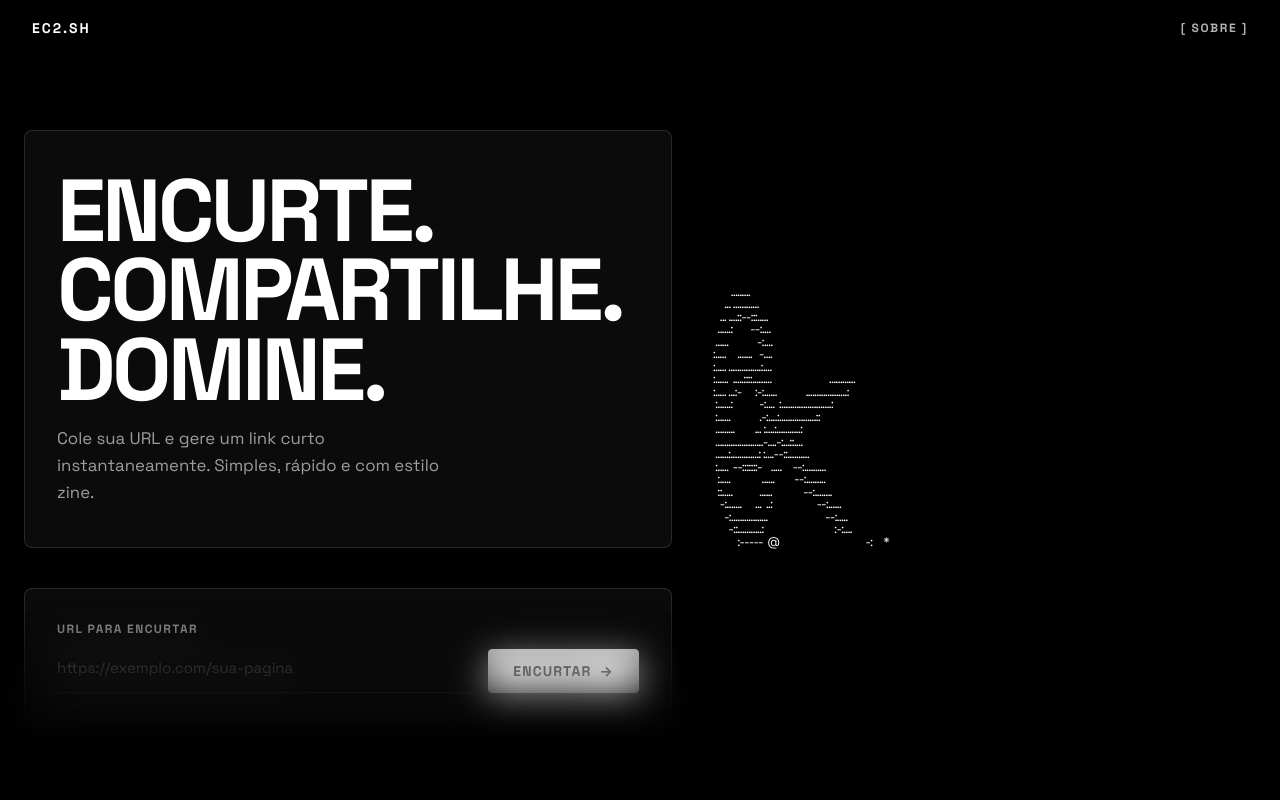
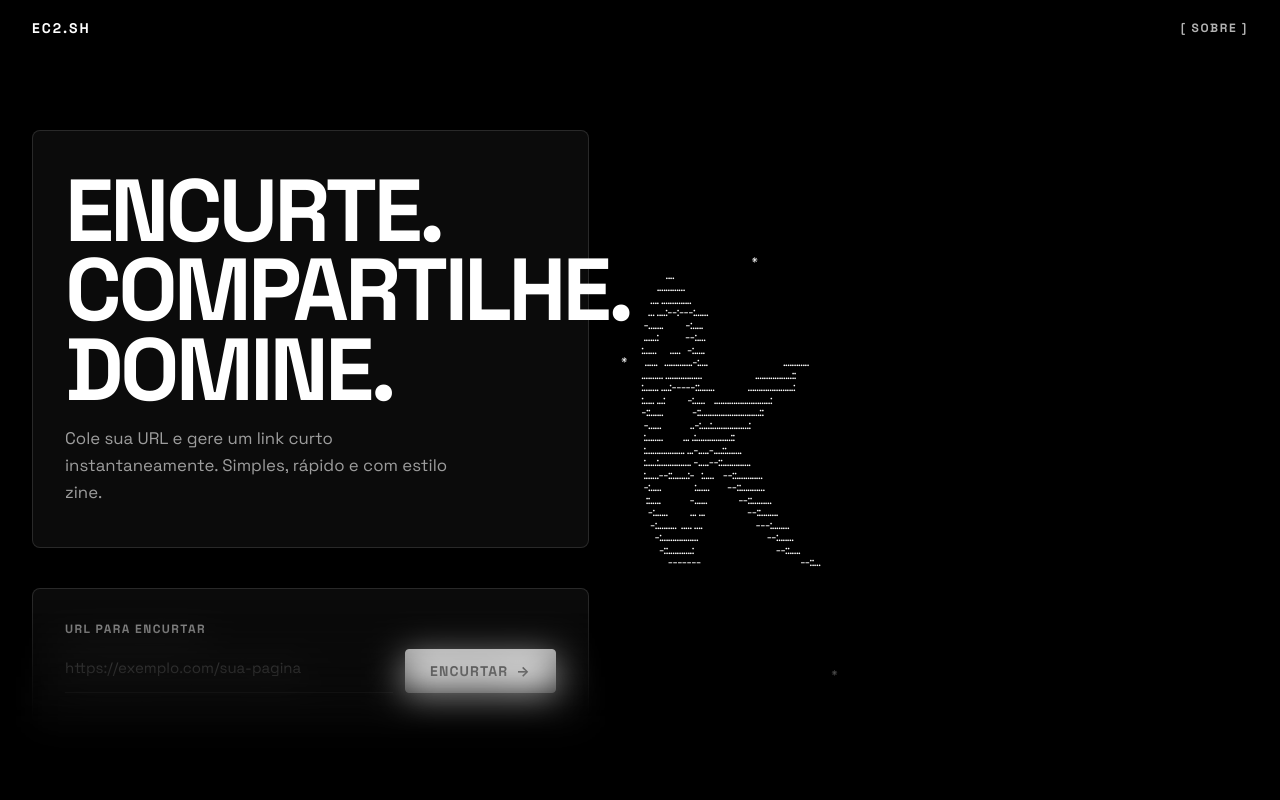
Before and after one commit to Guilhermedve/Encurtador_EC2, a React (Vite) app in the folder frontend/: page / in a window 1280 px wide. Shown: the top 800 px of the page. Built offline with nearby package versions, Linux system fonts and the light colour scheme; no server answers.

Commit message:
feat(frontend): detach hero scissors layout

```diff
--- /dev/null
+++ b/frontend/src/components/HeroStage.tsx
@@ -0,0 +1,26 @@
+import type { ReactNode } from 'react'
+
+type HeroStageProps = {
+  content: ReactNode
+  visual: ReactNode
+}
+
+export function HeroStage({ content, visual }: HeroStageProps) {
+  return (
+    <div className="relative z-10 min-h-[calc(100svh-56px)] py-10 lg:py-0">
+      <div
+        data-hero-content="left"
+        className="relative z-20 w-full px-5 sm:px-6 lg:absolute lg:inset-y-0 lg:left-0 lg:flex lg:w-[46vw] lg:items-center lg:pl-6 lg:pr-0 xl:pl-8"
+      >
+        {content}
+      </div>
+
+      <div
+        data-hero-visual="right"
+        className="relative z-10 mt-10 h-[460px] w-full lg:absolute lg:inset-y-0 lg:right-0 lg:mt-0 lg:h-auto lg:w-[52vw]"
+      >
+        {visual}
+      </div>
+    </div>
+  )
+}
--- a/frontend/src/components/ascii-scissors/AsciiScissorsHero.tsx
+++ b/frontend/src/components/ascii-scissors/AsciiScissorsHero.tsx
@@ -114,14 +114,14 @@ export function AsciiScissorsHero({
     <div
       ref={wrapperRef}
       aria-hidden="true"
-      className="ascii-scissors-hero pointer-events-none relative h-[38svh] min-h-[280px] w-full overflow-hidden md:h-[min(70vh,720px)]"
+      className="ascii-scissors-hero pointer-events-none relative h-full min-h-[420px] w-full overflow-hidden lg:min-h-[560px]"
     >
       {webglAvailable ? (
         <Canvas
           fallback={<ScissorsFallback />}
           frameloop={animate ? 'always' : 'demand'}
           dpr={[1, 1.5]}
-          camera={{ position: [0, 0, 6.3], fov: 42, near: 0.1, far: 30 }}
+          camera={{ position: [0, 0.35, 11], fov: 33, near: 0.1, far: 40 }}
           gl={{ alpha: true, antialias: false, powerPreference: 'high-performance' }}
           onCreated={({ gl }) => setRendererCanvas(gl.domElement)}
         >
--- a/frontend/src/components/ascii-scissors/ScissorsModel.tsx
+++ b/frontend/src/components/ascii-scissors/ScissorsModel.tsx
@@ -44,7 +44,7 @@ export const ScissorsModel = forwardRef<ScissorsModelHandle>(
     }), [])
 
     return (
-      <group position={[-0.75, 0, 0]} rotation={[0, 0, -0.08]} scale={1.02}>
+      <group position={[-0.75, 0, 0]} rotation={[0, 0, -0.08]} scale={1.25}>
         <ScissorHalf halfRef={upperHalfRef} rotation={OPEN_BLADE_ANGLE} z={0.08} />
         <ScissorHalf halfRef={lowerHalfRef} rotation={-OPEN_BLADE_ANGLE} z={-0.08} />
         <mesh rotation={[Math.PI / 2, 0, 0]}>
--- a/frontend/src/pages/HomePage.tsx
+++ b/frontend/src/pages/HomePage.tsx
@@ -5,6 +5,7 @@ import { AsciiScissorsHero } from '../components/ascii-scissors/AsciiScissorsHer
 import { BottomBlur } from '../components/BottomBlur'
 import { DitheringOverlay } from '../components/DitheringOverlay'
 import { Header } from '../components/Header'
+import { HeroStage } from '../components/HeroStage'
 import { SiteFooter } from '../components/SiteFooter'
 import { UrlShortenerCard } from '../components/UrlShortenerCard'
 import { CUT_TIMING } from '../components/ascii-scissors/cutAnimation'
@@ -52,9 +53,10 @@ export function HomePage() {
       <BottomBlur />
       <Header />
 
-      <main className="relative isolate z-10 overflow-hidden px-5 pb-16 sm:px-6 md:min-h-[calc(100svh-56px)]">
+      <main className="relative isolate z-10 overflow-hidden pb-16">
         <AsciiFlowTrail />
-        <div className="relative z-10 mx-auto grid w-full max-w-[1280px] items-center gap-10 py-10 md:min-h-[calc(100svh-56px)] md:grid-cols-[minmax(0,1.08fr)_minmax(320px,0.92fr)] md:gap-8 md:py-0">
+        <HeroStage
+          content={
             <div className="w-full max-w-[680px]">
               <div
                 className="mb-8 rounded-lg border bg-[rgba(13,13,13,0.85)] px-6 py-8 text-left backdrop-blur-[12px] sm:mb-10 sm:px-8 sm:py-10"
@@ -83,13 +85,15 @@ export function HomePage() {
                 onShortenSuccess={handleShortenSuccess}
               />
             </div>
-
+          }
+          visual={
             <AsciiScissorsHero
               cutRequestId={cutState.requestId}
               cutting={cutState.cutting}
               onCutComplete={handleCutComplete}
             />
-        </div>
+          }
+        />
       </main>
 
       <AboutSection />
```
Also changed, not shown: 1 other file (tests, documents, lock files or other folders). Lines whose indentation alone changed are shown as unchanged.
